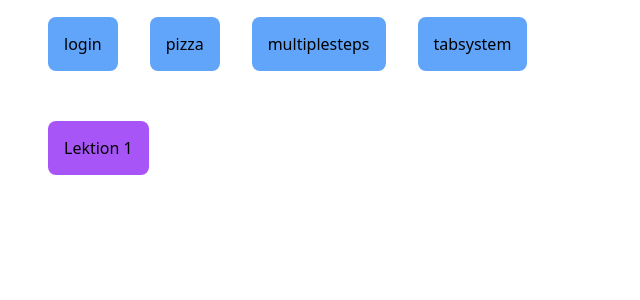
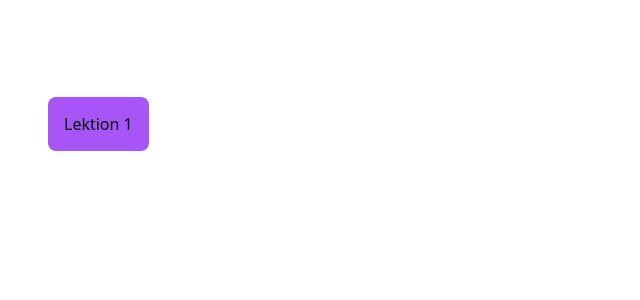
Before and after one commit to henrikvilhelmberglund/frontend-projekt-23-svelte, a SvelteKit app: page / in a window 1280 px wide. Shown: the top 300 px of the page, without its empty margins (0-640 px from the left). Built offline with nearby package versions, Linux system fonts and the light colour scheme.

Commit message:
fix: :bug: fix nav links after clicking nav

```diff
--- a/src/routes/+layout.svelte
+++ b/src/routes/+layout.svelte
@@ -1,12 +1,17 @@
 <script>
 	import "../app.postcss";
+	import { page } from "$app/stores";
 	let routes = ["login", "pizza", "multiplesteps", "tabsystem"];
 </script>
 
 <nav class="p-8">
-  {#each routes as route}
-	<a class="m-4 rounded-lg bg-blue-400 p-4 text-black" href={route}>{route}</a>
-  {/each}
+	{#each routes as route}
+		{#if $page.route.id === "/01"}
+			<a class="m-4 rounded-lg bg-blue-400 p-4 text-black" href="01/{route}">{route}</a>
+		{:else if $page.route.id.includes("/01/")}
+			<a class="m-4 rounded-lg bg-blue-400 p-4 text-black" href={route}>{route}</a>
+		{/if}
+	{/each}
 </nav>
 
 <slot />
```
